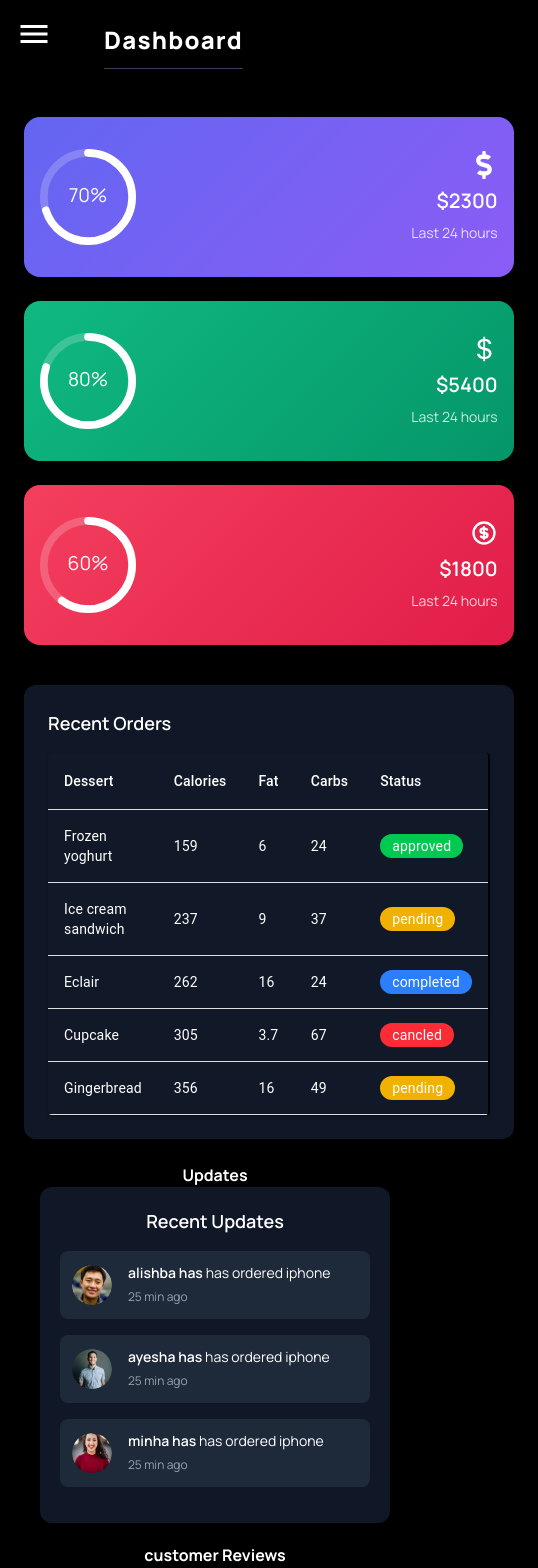
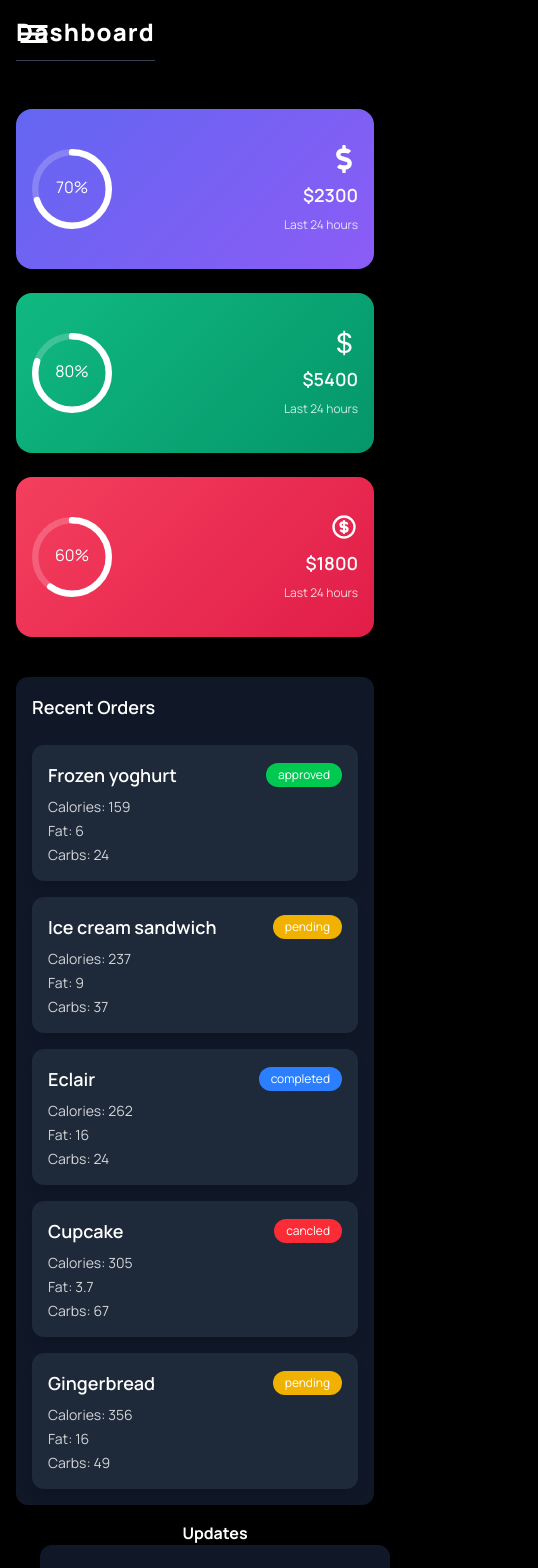
Before and after one commit to alishbasehar/dashboard, a React (Vite) app: page / in a window 390 px wide. Shown: the top 1568 px of the page, 538 px wide, since content can reach past the window. Built offline with nearby package versions, Linux system fonts and the light colour scheme; a web font is replaced by a local one.

Commit message:
responsive

```diff
--- a/src/components/Card.jsx
+++ b/src/components/Card.jsx
@@ -3,7 +3,7 @@ import { LayoutGroup, motion } from "framer-motion";
 import { CircularProgressbar, buildStyles } from "react-circular-progressbar";
 import "react-circular-progressbar/dist/styles.css";
 import { UilTimes } from "@iconscout/react-unicons";
-import Chart from 'react-apexcharts'
+import Chart from "react-apexcharts";
 
 const Card = (props) => {
   const [expand, setExpand] = useState(false);
@@ -27,12 +27,18 @@ function CompactCard({ params, setExpand }) {
     <motion.div
       layout
       whileHover={{ scale: 1.03 }}
-      className="p-4 flex items-center justify-between  w-full h-40 rounded-2xl cursor-pointer shadow-lg text-white"
+      className="p-4 flex items-center justify-between
+                 w-full max-w-full
+                 h-40
+                 rounded-2xl
+                 cursor-pointer
+                 shadow-lg
+                 text-white"
       style={{ background: params.color }}
       onClick={setExpand}
     >
       {/* Progress Circle */}
-      <div className="w-24 h-24">
+      <div className="w-20 h-20 sm:w-24 sm:h-24">
         <CircularProgressbar
           value={value}
           text={`${value}%`}
@@ -47,8 +53,12 @@ function CompactCard({ params, setExpand }) {
       {/* Right Content */}
       <div className="flex flex-col items-end gap-2">
         <Png size={28} />
-        <span className="text-xl font-semibold">${params.value}</span>
-        <span className="text-sm opacity-80">Last 24 hours</span>
+        <span className="text-lg sm:text-xl font-semibold">
+          ${params.value}
+        </span>
+        <span className="text-xs sm:text-sm opacity-80">
+          Last 24 hours
+        </span>
       </div>
     </motion.div>
   );
@@ -61,26 +71,21 @@ function ExpandedCard({ params, setExpand }) {
     options: {
       chart: {
         type: "area",
-      height: "auto",
         toolbar: { show: false },
         zoom: { enabled: false },
       },
       stroke: {
         curve: "smooth",
         width: 3,
-      colors: ["#fff"], // line color white for visibility
+        colors: ["#fff"],
       },
       fill: {
         type: "gradient",
         gradient: {
           shadeIntensity: 1,
-        opacityFrom: 0.5, // thoda zyada visible
-        opacityTo: 0.2,
-        stops: [0, 80, 100],
-        colorStops: [
-          { offset: 0, color: "#fff", opacity: 0.5 },
-          { offset: 100, color: "#fff", opacity: 0.1 },
-        ],
+          opacityFrom: 0.5,
+          opacityTo: 0.1,
+          stops: [0, 100],
         },
       },
       markers: {
@@ -90,10 +95,16 @@ function ExpandedCard({ params, setExpand }) {
         strokeWidth: 2,
       },
       xaxis: {
-      categories: ["12AM", "4AM", "8AM", "12PM", "4PM", "8PM", "11PM"],
+        categories: [
+          "12AM",
+          "4AM",
+          "8AM",
+          "12PM",
+          "4PM",
+          "8PM",
+          "11PM",
+        ],
         labels: { style: { colors: "#fff" } },
-      axisBorder: { show: true, color: "#fff" },
-      axisTicks: { show: true, color: "#fff" },
       },
       yaxis: {
         labels: { style: { colors: "#fff" } },
@@ -108,33 +119,59 @@ function ExpandedCard({ params, setExpand }) {
   return (
     <motion.div
       layout
-      initial={{ borderRadius: 20 }}
-      className="p-6 w-[48rem]  h-120 rounded-2xl shadow-lg absolute z-10 left-[17rem] flex flex-col items-center justify-between  text-white"
+      className="fixed inset-0 z-50
+                 flex items-center justify-center
+                 p-4"
+    >
+      {/* Backdrop */}
+      <div
+        className="absolute inset-0 bg-black/40 backdrop-blur-sm"
+        onClick={setExpand}
+      ></div>
+
+      {/* Card */}
+      <div
+        className="relative w-full max-w-3xl
+                   min-h-[400px]
+                   rounded-2xl
+                   shadow-lg
+                   flex flex-col
+                   items-center
+                   justify-between
+                   p-4 sm:p-6
+                   text-white"
         style={{ background: params.color }}
       >
+        {/* Close Button */}
         <div className="absolute top-4 right-4 cursor-pointer">
           <UilTimes onClick={setExpand} />
         </div>
 
+        {/* Title */}
         <div className="flex items-center gap-3 mb-4">
           <Png size={30} />
-        <span className="text-3xl font-bold text-white text-shadow-2xl">{params.title}</span>
+          <span className="text-xl sm:text-3xl font-bold">
+            {params.title}
+          </span>
         </div>
 
+        {/* Chart */}
+        <div className="w-full">
           <Chart
             series={params.series}
             type="area"
             options={data.options}
             height={300}
-        width={450}
+            width="100%"
           />
+        </div>
 
-      <span className="text-sm opacity-80 mt-2 block">
+        <span className="text-sm opacity-80 mt-2">
           Last 24 Hours
         </span>
+      </div>
     </motion.div>
   );
 }
 
-
 export default Card;
--- a/src/components/ChartSection.jsx
+++ b/src/components/ChartSection.jsx
@@ -19,17 +19,23 @@ const data = [
 
 const ChartSection = () => {
   return (
-    <div className="container ml-10 md:ml-0 max-w-7xl mx-auto p-4 sm:p-6 md:p-8 bg-gray-900 rounded-xl shadow-md mb-8">
+    <div className="w-full max-w-7xl mx-auto p-4 sm:p-6 md:p-8 bg-gray-900 rounded-xl shadow-md mb-8 overflow-hidden">
       <h3 className="text-white mb-4 font-semibold text-lg sm:text-xl md:text-2xl">
         Sales Overview
       </h3>
+
       <div className="w-full h-64 sm:h-80 md:h-96">
         <ResponsiveContainer width="100%" height="100%">
-          <LineChart data={data} margin={{ top: 20, right: 30, left: 0, bottom: 0 }}>
+          <LineChart data={data}>
             <XAxis dataKey="name" stroke="#ccc" />
             <YAxis stroke="#ccc" />
             <Tooltip />
-            <Line type="monotone" dataKey="sales" stroke="#3b82f6" strokeWidth={2} />
+            <Line
+              type="monotone"
+              dataKey="sales"
+              stroke="#3b82f6"
+              strokeWidth={2}
+            />
           </LineChart>
         </ResponsiveContainer>
       </div>
--- a/src/components/Maindash.jsx
+++ b/src/components/Maindash.jsx
@@ -4,13 +4,13 @@ import Table from "./Table"
 
 const Maindash = () => {
   return (
-    <div className="flex-1 p-6 bg-black min-h-screen">
-      <h1 className=" text-2xl md:text-4xl ml-20 md:ml-0 font-extrabold text-white tracking-wider mb-6 border-b border-gray-700 pb-3 w-fit">
+    <div className="flex-1 p-4 sm:p-6 bg-black min-h-screen overflow-x-hidden">
+      <h1 className="text-2xl md:text-4xl font-extrabold text-white tracking-wider mb-6 border-b border-gray-700 pb-3 w-fit">
         Dashboard
       </h1>
+
       <Cards />
-
-      <Table/>
+      <Table />
     </div>
   );
 };
--- a/src/components/StatsSection.jsx
+++ b/src/components/StatsSection.jsx
@@ -4,8 +4,8 @@ import StatCard from "./StatCard";
 
 const StatsSection = () => {
   return (
-    <div className="container max-w-7xl mx-auto ml-10 md:ml-0 px-4 sm:px-6 md:px-8 mb-8">
-      <div className="grid grid-cols-1 sm:grid-cols-2 md:grid-cols-4 gap-6">
+    <div className="w-full max-w-7xl mx-auto px-4 sm:px-6 md:px-8 mb-8 overflow-x-hidden">
+      <div className="grid grid-cols-1 sm:grid-cols-2 lg:grid-cols-4 gap-6">
         <StatCard title="Total Orders" value="4,396" change="-55%" />
         <StatCard title="Profit per Order" value="$8.87" change="+7%" />
         <StatCard title="Sales per Customer" value="$589.24" change="-38%" />
--- a/src/components/Table.jsx
+++ b/src/components/Table.jsx
@@ -35,34 +35,26 @@ const getStatusColor = (status) => {
 
 export default function BasicTable() {
   return (
-    <div className="p-6 mt-10 text-white bg-gray-900 rounded-xl">
-      <h3 className="text-lg font-semibold mb-4">
+    <div className="p-4 sm:p-6 mt-10 text-white bg-gray-900 rounded-xl w-full">
+      <h3 className="text-lg font-semibold mb-6">
         Recent Orders
       </h3>
 
+      {/* ================= DESKTOP TABLE ================= */}
+      <div className="hidden md:block">
         <TableContainer
           component={Paper}
           sx={{ backgroundColor: "#111827" }}
-        className="shadow-2xl border-r-2"
+          className="shadow-2xl"
         >
           <Table>
             <TableHead>
               <TableRow>
-              <TableCell sx={{ color: "white" }}>
-                Dessert
-              </TableCell>
-              <TableCell sx={{ color: "white" }}>
-                Calories
-              </TableCell>
-              <TableCell sx={{ color: "white" }}>
-                Fat
-              </TableCell>
-              <TableCell sx={{ color: "white" }}>
-                Carbs
-              </TableCell>
-              <TableCell sx={{ color: "white" }}>
-                Status
-              </TableCell>
+                <TableCell sx={{ color: "white" }}>Dessert</TableCell>
+                <TableCell sx={{ color: "white" }}>Calories</TableCell>
+                <TableCell sx={{ color: "white" }}>Fat</TableCell>
+                <TableCell sx={{ color: "white" }}>Carbs</TableCell>
+                <TableCell sx={{ color: "white" }}>Status</TableCell>
               </TableRow>
             </TableHead>
 
@@ -85,8 +77,6 @@ export default function BasicTable() {
                   <TableCell sx={{ color: "white" }}>
                     {row.carbs}
                   </TableCell>
-
-                {/* Status with dynamic color */}
                   <TableCell>
                     <span
                       className={`text-white px-3 py-1 rounded-full text-sm ${getStatusColor(
@@ -96,12 +86,41 @@ export default function BasicTable() {
                       {row.status}
                     </span>
                   </TableCell>
-
                 </TableRow>
               ))}
             </TableBody>
           </Table>
         </TableContainer>
       </div>
+
+      {/* ================= MOBILE CARD VIEW ================= */}
+      <div className="md:hidden flex flex-col gap-4">
+        {rows.map((row, index) => (
+          <div
+            key={index}
+            className="bg-gray-800 p-4 rounded-xl shadow-lg"
+          >
+            <div className="flex justify-between items-center mb-2">
+              <h4 className="font-semibold text-lg">
+                {row.name}
+              </h4>
+              <span
+                className={`text-white px-3 py-1 rounded-full text-xs ${getStatusColor(
+                  row.status
+                )}`}
+              >
+                {row.status}
+              </span>
+            </div>
+
+            <div className="text-sm space-y-1 opacity-80">
+              <p>Calories: {row.calories}</p>
+              <p>Fat: {row.fat}</p>
+              <p>Carbs: {row.carbs}</p>
+            </div>
+          </div>
+        ))}
+      </div>
+    </div>
   );
 }
--- a/src/pages/Analysis.jsx
+++ b/src/pages/Analysis.jsx
@@ -17,7 +17,7 @@ const Analysis = () => {
 </div>
 
       {/* Table row - full width */}
-      <div className=' mr-40 w-full'>
+      <div className='w-full'>
         <CustomerOrdersTable />
       </div>
     </div>
```
Also changed, not shown: src/components/Sidebar.jsx (+22 -19 lines), src/components/Table Section.jsx (+18 -12 lines). Lines whose indentation alone changed are shown as unchanged.
